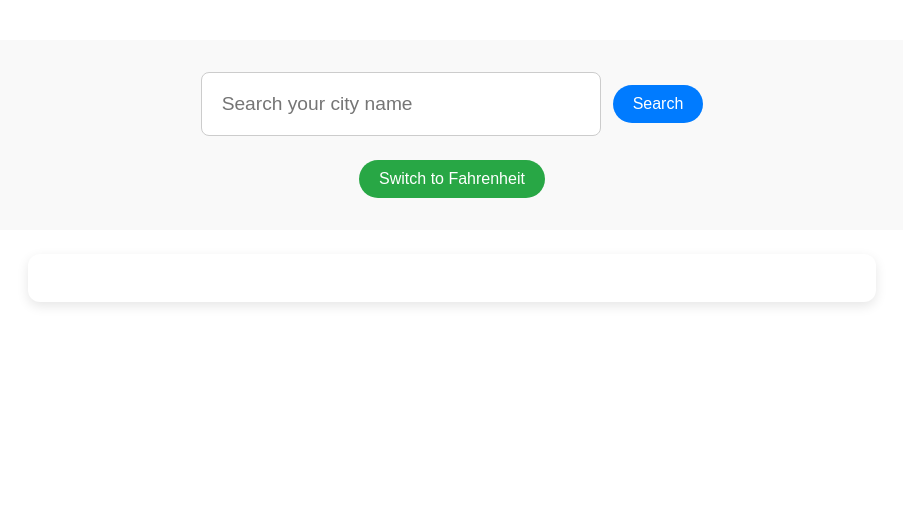
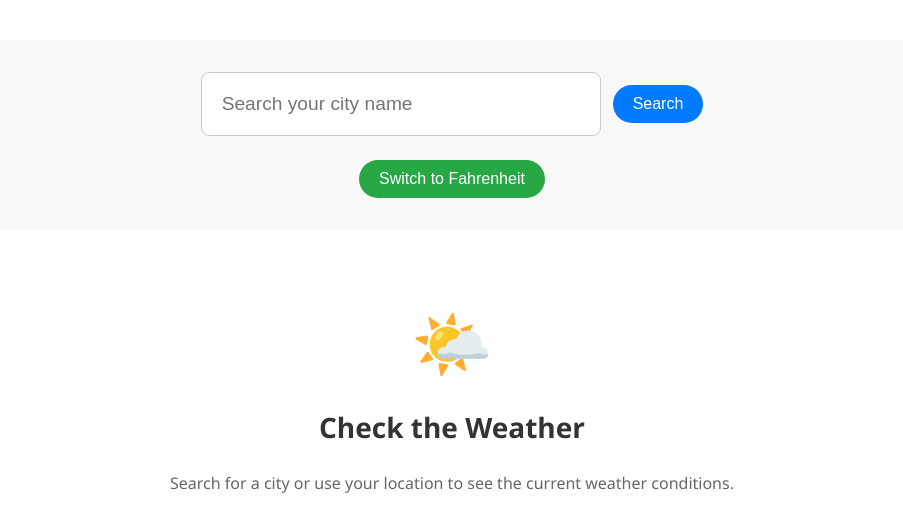
Before and after one commit to kumarharshh/Weather-Dashboard, a React (Vite) app: page / in a window 1280 px wide. Shown: the top 532 px of the page, without its empty margins (188-1091 px from the left). Built offline with nearby package versions, Linux system fonts and the light colour scheme.

Commit message:
feat: enhance error handling in weather data fetching and add IdleState component for better user experience

```diff
--- a/src/api/weatherAPI.js
+++ b/src/api/weatherAPI.js
@@ -5,7 +5,9 @@ export default async function fetchWeatherData(city) {
   try {
     const response = await fetch(apiUrl);
     if (!response.ok) {
-      throw new Error('Network response was not ok');
+      const error = new Error('Network response was not ok');
+      error.status = response.status;
+      throw error;
     }
     const data = await response.json();
     return data;
--- a/src/api/weatherForecastAPI.js
+++ b/src/api/weatherForecastAPI.js
@@ -4,7 +4,9 @@ export default async function fetchWeatherForecast(city) {
     try {
         const response = await fetch(apiUrl);
         if (!response.ok) {
-            throw new Error('Network response was not ok');
+            const error = new Error('Network response was not ok');
+            error.status = response.status;
+            throw error;
         }
         const data = await response.json();
         return data;
--- /dev/null
+++ b/src/components/UI/IdleState.jsx
@@ -0,0 +1,15 @@
+import styles from './IdleState.module.css';
+
+const IdleState = () => {
+  return (
+    <div className={styles.idleState}>
+      <div className={styles.idleIcon} aria-hidden="true">🌤️</div>
+      <h2 className={styles.idleTitle}>Check the Weather</h2>
+      <p className={styles.idleDescription}>
+        Search for a city or use your location to see the current weather conditions.
+      </p>
+    </div>
+  );
+};
+
+export default IdleState;
--- /dev/null
+++ b/src/components/UI/IdleState.module.css
@@ -0,0 +1,37 @@
+.idleState {
+  text-align: center;
+  padding: 4rem 1rem;
+  color: #333;
+  font-family: 'Segoe UI', sans-serif;
+  animation: fadeIn 0.6s ease-in-out;
+}
+
+.idleIcon {
+  font-size: 4rem;
+  animation: pulse 2.5s infinite ease-in-out;
+  display: inline-block;
+}
+
+.idleTitle {
+  font-size: 1.75rem;
+  margin-top: 1rem;
+  font-weight: 600;
+}
+
+.idleDescription {
+  font-size: 1rem;
+  margin-top: 0.5rem;
+  color: #666;
+}
+
+/* Animations */
+@keyframes pulse {
+  0% { transform: scale(1); opacity: 0.9; }
+  50% { transform: scale(1.1); opacity: 1; }
+  100% { transform: scale(1); opacity: 0.9; }
+}
+
+@keyframes fadeIn {
+  from { opacity: 0; transform: translateY(10px); }
+  to { opacity: 1; transform: translateY(0); }
+}
--- a/src/components/UI/WeatherDetails.jsx
+++ b/src/components/UI/WeatherDetails.jsx
@@ -4,18 +4,42 @@ import fetchWeatherData from "../../api/weatherAPI";
 import WeatherInfo from "./WeatherInfo";
 import ErrorMessage from "./ErrorMessage";
 import WeatherForecast from "./WeatherForecast";
+import IdleState from './IdleState';
 import styles from './WeatherDetails.module.css';
+
 
 export default function WeatherDetails() {
   const { city } = useCity();
 
-  const { data, error, isLoading } = useQuery({
+  const { data, error, isLoading, isFetching, isFetched } = useQuery({
     queryKey: ['weather', city],
     queryFn: () => fetchWeatherData(city),
     refetchInterval: 30000,
+    retry: (failureCount, error) => {
+      if (error.status === 404) return false;
+      return failureCount < 2;
+    },
     staleTime: 30000,
     enabled: !!city,
   });
+
+  if(error) {
+    return (
+      <div className={styles.error}>
+        {error.status === 404 &&
+         <ErrorMessage message={`${city} is not a valid City name. Please try another city.`} />
+        }
+      </div>
+    );
+  }
+
+  if (!isFetching && !isLoading && !isFetched) {
+    return (
+      <div>
+        <IdleState />
+      </div>
+    );
+  }
 
   return (
     <div className={styles.weatherDetails}>
@@ -29,9 +53,9 @@ export default function WeatherDetails() {
           <WeatherForecast />
         </div>
       }
-      {error &&
+      {/* {error &&
         <ErrorMessage message={error.message} />
-      }
+      } */}
     </div>
   );
 }
```
